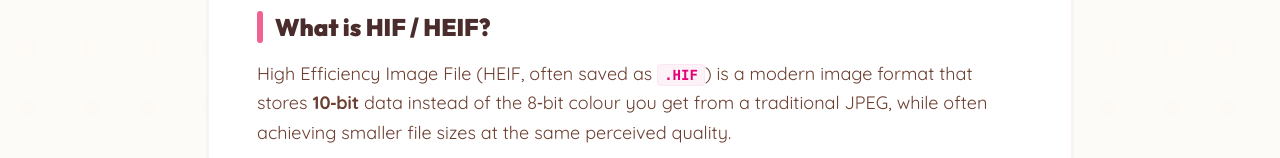
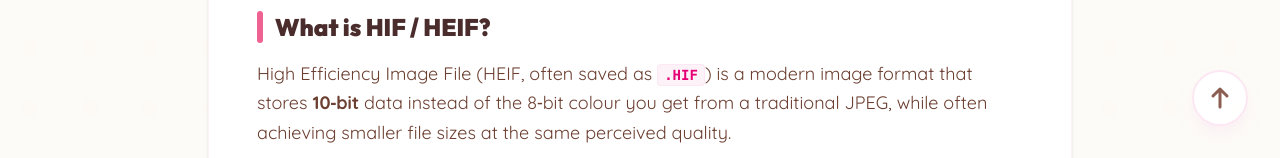
Before and after one commit to tliesnham/mochify-frontend, a SvelteKit app: page /guides/fujifilm-hif-to-jpg in a window 1280 px wide. Shown: the part 642-800 px from the top of the page. Built offline with nearby package versions, Linux system fonts and the light colour scheme.

Commit message:
add back to top button to guide pages

```diff
--- /dev/null
+++ b/src/lib/components/BackToTop.svelte
@@ -0,0 +1,41 @@
+<script>
+    import { fly, fade } from 'svelte/transition';
+
+    let showButton = false;
+    const scrollThreshold = 400; // Show after 400px of scrolling
+
+    function handleScroll() {
+        showButton = window.scrollY > scrollThreshold;
+    }
+
+    function scrollToTop() {
+        window.scrollTo({
+            top: 0,
+            behavior: 'smooth'
+        });
+    }
+</script>
+
+<svelte:window on:scroll={handleScroll} />
+
+{#if showButton}
+    <button
+        on:click={scrollToTop}
+        in:fly={{ y: 20, duration: 400 }}
+        out:fade={{ duration: 200 }}
+        class="fixed bottom-8 right-8 z-50 group flex items-center justify-center w-14 h-14 bg-white/90 backdrop-blur-sm border-2 border-pink-100 rounded-full shadow-lg shadow-pink-100/50 hover:shadow-pink-200 hover:-translate-y-1 hover:scale-105 active:scale-95 transition-all duration-300"
+        aria-label="Back to top"
+    >
+        <div class="absolute inset-0 bg-[#FFF0F3] rounded-full opacity-0 group-hover:opacity-100 transition-opacity duration-300"></div>
+
+        <svg
+            class="w-6 h-6 text-[#8B5E51] group-hover:text-[#D81B60] relative z-10 transition-colors duration-300"
+            fill="none"
+            stroke="currentColor"
+            viewBox="0 0 24 24"
+            stroke-width="3"
+        >
+            <path d="M5 10l7-7m0 0l7 7m-7-7v18" stroke-linecap="round" stroke-linejoin="round"/>
+        </svg>
+    </button>
+{/if}
--- a/src/routes/guides/2026-guide-next-gen-formats/+page.svelte
+++ b/src/routes/guides/2026-guide-next-gen-formats/+page.svelte
@@ -1,6 +1,6 @@
 <script>
     import ReadProgress from '$lib/components/ReadProgress.svelte';
-    import InfoBox from '$lib/components/InfoBox.svelte';
+    import BackToTop from '$lib/components/BackToTop.svelte';
 
     const metadata = {
         category: "Image Formats",
@@ -382,3 +382,5 @@
 
     </div>
 </article>
+
+<BackToTop />
--- a/src/routes/guides/fujifilm-hif-to-jpg/+page.svelte
+++ b/src/routes/guides/fujifilm-hif-to-jpg/+page.svelte
@@ -1,5 +1,6 @@
 <script>
     import ReadProgress from '$lib/components/ReadProgress.svelte';
+    import BackToTop from '$lib/components/BackToTop.svelte';
 
     const metadata = {
         title: "Fuji HIF Files Explained: How to Convert X‑T5 / X‑H2 / X100VI / X‑T50 HIF to JPEG",
@@ -161,3 +162,5 @@
 
     </div>
 </article>
+
+<BackToTop />
--- a/src/routes/guides/jpeg-in-2026-jpegli/+page.svelte
+++ b/src/routes/guides/jpeg-in-2026-jpegli/+page.svelte
@@ -1,6 +1,7 @@
 <script>
     import ReadProgress from '$lib/components/ReadProgress.svelte';
     import InfoBox from '$lib/components/InfoBox.svelte';
+    import BackToTop from '$lib/components/BackToTop.svelte';
 
     const metadata = {
         category: "Image Optimization",
@@ -645,3 +646,5 @@ time cjpeg -quality 85 input.png > output_mozjpeg.jpg</pre>
     </div>
 
 </article>
+
+<BackToTop />
--- a/src/routes/guides/next-gen-image-formats-wordpress/+page.svelte
+++ b/src/routes/guides/next-gen-image-formats-wordpress/+page.svelte
@@ -1,6 +1,7 @@
 <script>
     import ReadProgress from '$lib/components/ReadProgress.svelte';
     import InfoBox from '$lib/components/InfoBox.svelte';
+    import BackToTop from '$lib/components/BackToTop.svelte';
 
     const metadata = {
         category: "WordPress Optimization",
@@ -451,3 +452,5 @@
             </div>
         </section>
 </article>
+
+<BackToTop />
--- a/src/routes/guides/privacy-image-optimization/+page.svelte
+++ b/src/routes/guides/privacy-image-optimization/+page.svelte
@@ -1,5 +1,6 @@
 <script>
     import ReadProgress from '$lib/components/ReadProgress.svelte';
+    import BackToTop from '$lib/components/BackToTop.svelte';
 
     const metadata = {
         category: "Data Privacy",
@@ -284,3 +285,5 @@
 
     </div>
 </article>
+
+<BackToTop />
```
